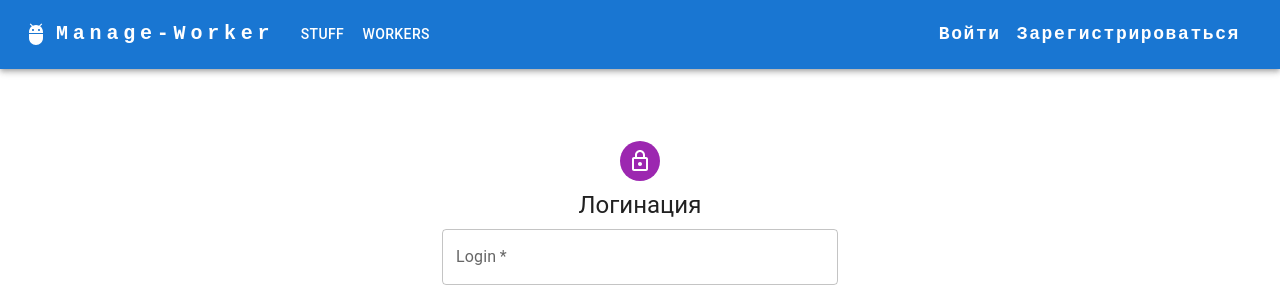
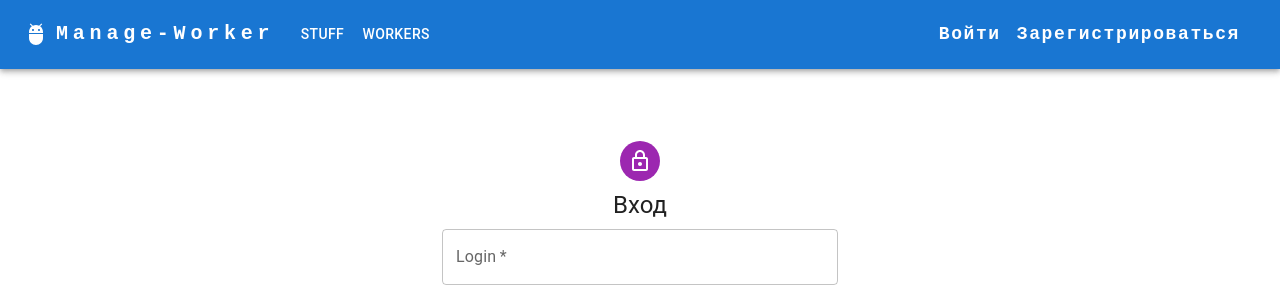
Before and after one commit to Fokstal/Manage-Worker, a React (Create React App) app in the folder frontend/: page /login in a window 1280 px wide. Shown: the top 287 px of the page. Built offline with nearby package versions, Linux system fonts and the light colour scheme.

Commit message:
fix: fix login label

```diff
--- a/frontend/src/components/loginPage/login.tsx
+++ b/frontend/src/components/loginPage/login.tsx
@@ -45,7 +45,7 @@ export default function SignIn() {
             <LockOutlinedIcon />
           </Avatar>
           <Typography component="h1" variant="h5">
-            Логинация
+            Вход
           </Typography>
           <Box component="form" onSubmit={handleSubmit} noValidate sx={{ mt: 1 }}>
             <TextField
```
